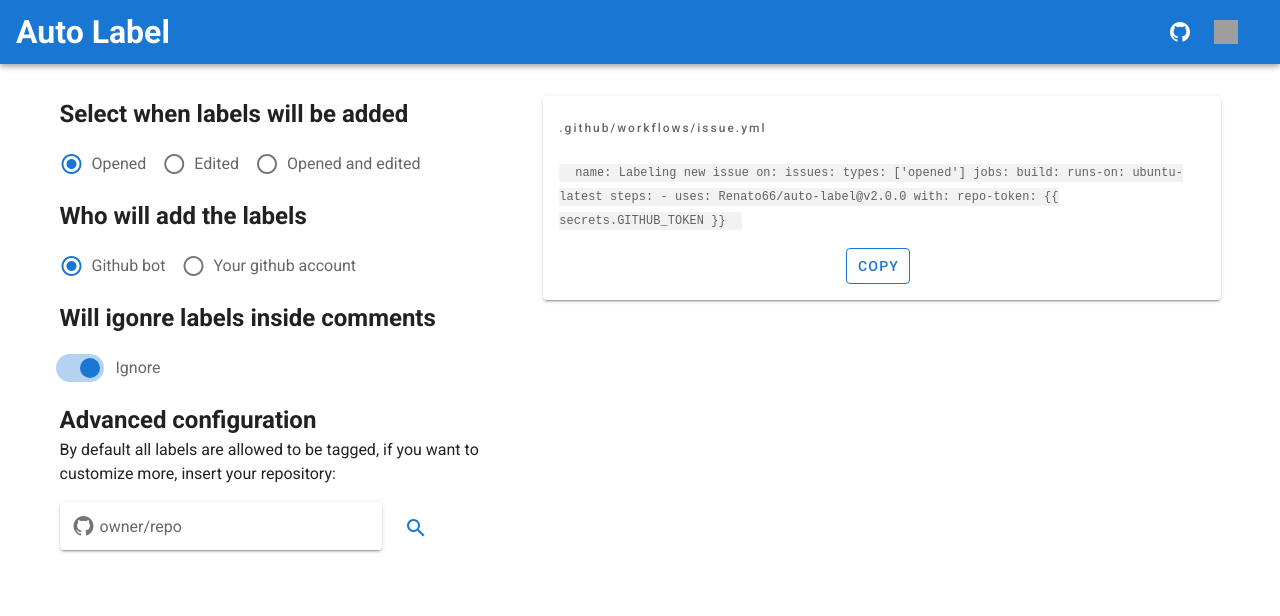
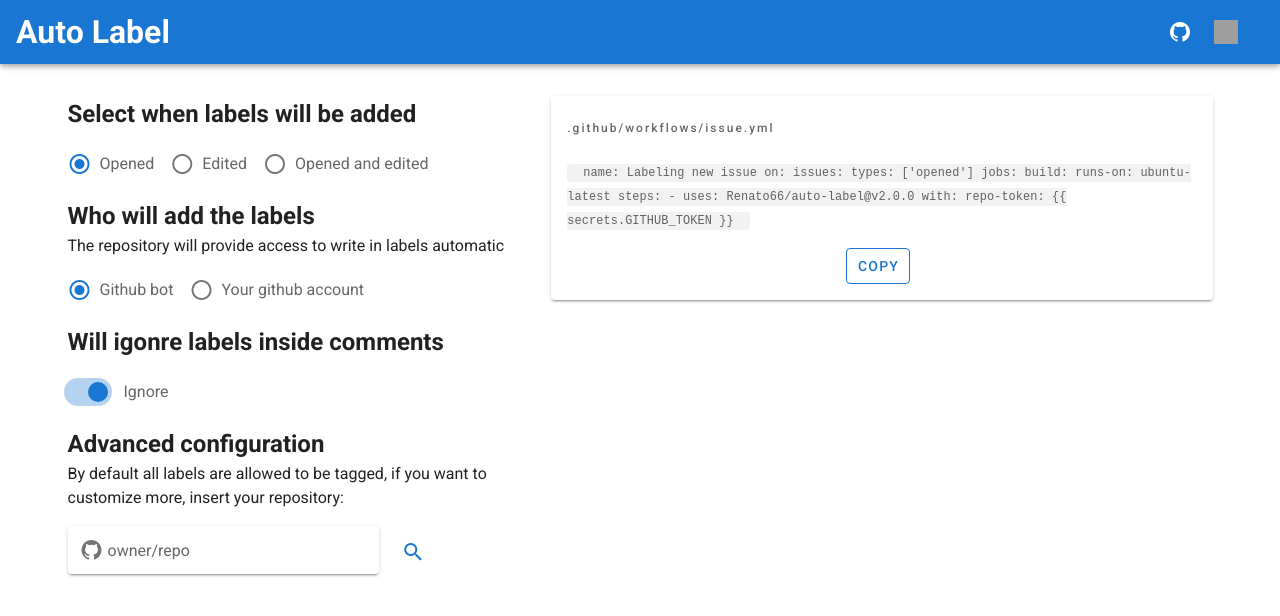
Before and after one commit to Renato66/auto-label, a Vue app: page / in a window 1280 px wide. Shown: the top 616 px of the page. Built offline with nearby package versions, Linux system fonts and the light colour scheme; grey boxes are pictures that could not be loaded.

Commit message:
info about github user token

```diff
--- a/src/locales/en.json
+++ b/src/locales/en.json
@@ -1,5 +1,4 @@
 {
-  "message": "hello i18n !!",
   "repo": {
     "title": "Advanced configuration",
     "details": "By default all labels are allowed to be tagged, if you want to customize more, insert your repository:",
@@ -15,7 +14,11 @@
   "secret": {
     "title": "Who will add the labels",
     "token": "Github bot",
-    "userToken": "Your github account"
+    "userToken": "Your github account",
+    "details": {
+      "GITHUB_TOKEN": "The repository will provide access to write in labels automatic",
+      "GITHUB_USER_TOKEN": "You will need to generate an user token more info <a href='https://help.github.com/en/github/authenticating-to-github/creating-a-personal-access-token-for-the-command-line' target='_blank'>here</a> and add it as a secret in your repository more info <a href='https://help.github.com/en/actions/configuring-and-managing-workflows/creating-and-storing-encrypted-secrets' target='_blank'>here</a>"
+    }
   },
   "ignoreComments": {
     "title": "Will igonre labels inside comments",
--- /dev/null
+++ b/src/locales/pt.json
@@ -0,0 +1,44 @@
+{
+  "repo": {
+    "title": "Configurações avançadas",
+    "details": "Por padrão todas as labels podem ser tageadas, se você quiser mais customizações, insira seu repositório:",
+    "label": "autor/repositório",
+    "error": "Um erro ocorreu, por favor reporte no github"
+  },
+  "types": {
+    "title": "Quando as labels serão adiconadas",
+    "opened": "Nova issue",
+    "edited": "Issue editada",
+    "both": "Nova e editada"
+  },
+  "secret": {
+    "title": "Quem irá adicionar as labels",
+    "token": "Github bot",
+    "userToken": "Sua conta do github",
+    "details": {
+      "GITHUB_TOKEN": "O repositório irá providenciar um token de accesso para adicionar labels automaticamente",
+      "GITHUB_USER_TOKEN": "Você precisará gerar um token de usuário, mais informações <a href='https://help.github.com/pt/github/authenticating-to-github/creating-a-personal-access-token-for-the-command-line' target='_blank'>aqui</a>, e precisará adicionar o token como um secret no repositório mais informações <a href='https://help.github.com/pt/actions/configuring-and-managing-workflows/creating-and-storing-encrypted-secrets' target='_blank'>aqui</a>"
+    }
+  },
+  "ignoreComments": {
+    "title": "Irá ignorar os comentário dentro da issue",
+    "true": "Ignorar",
+    "false": "Verificar"
+  },
+  "lables": {
+    "title": "Labels do repositório",
+    "details": "Você pode selecionar / desselecionar as labels desejadas, e pode adicionar sinônimos as labels"
+  },
+  "modal": {
+    "title": "Adicionar sinônimos",
+    "text": "Inserir os textos que quando encontrados na issue irão acionar a label",
+    "done": "Ok",
+    "label": "Inserir texto",
+    "hint": "Pressione enter para adicionar",
+    "error": "O texto `{text}` não foi adicionado"
+  },
+  "yml": {
+    "copy": "Copiar",
+    "copied": "Arquivo yml copiado!"
+  }
+}
--- a/src/plugins/i18n.js
+++ b/src/plugins/i18n.js
@@ -1,6 +1,7 @@
 import Vue from 'vue'
 import VueI18n from 'vue-i18n'
 import en from '../locales/en.json'
+import pt from '../locales/pt.json'
 
 Vue.use(VueI18n)
 
@@ -8,6 +9,7 @@
   locale: 'en', // set locale
   fallbackLocale: 'en',
   messages: {
-    'en': en
+    'en': en,
+    'pt': pt
   }
 })
--- a/src/views/Home.vue
+++ b/src/views/Home.vue
@@ -1,7 +1,7 @@
 <template>
   <v-container class="pt-8">
     <v-layout>
-      <v-flex xs12 sm5>
+      <v-flex xs12 sm5 px-2>
         <v-container>
           <v-layout row wrap>
             <v-flex xs12>
@@ -22,8 +22,9 @@
               <h2>
                 {{ $t('secret.title') }}
               </h2>
+              <p class="mb-0" v-html="$t(`secret.details.${secret}`)"></p>
             </v-flex>
-            <v-flex>
+            <v-flex xs12>
               <v-radio-group v-model="secret" row>
                 <v-radio :label="$t('secret.token')" value="GITHUB_TOKEN"></v-radio>
                 <v-radio :label="$t('secret.userToken')" value="GITHUB_USER_TOKEN"></v-radio>
@@ -120,7 +121,7 @@
           </v-layout>
         </v-container>
       </v-flex>
-      <v-flex xs12 sm7>
+      <v-flex xs12 sm7 px-2>
         <YmlTransform :fields="fields" />
       </v-flex>
     </v-layout>
```
Also changed, not shown: 1 other file (tests, documents, lock files or other folders).
